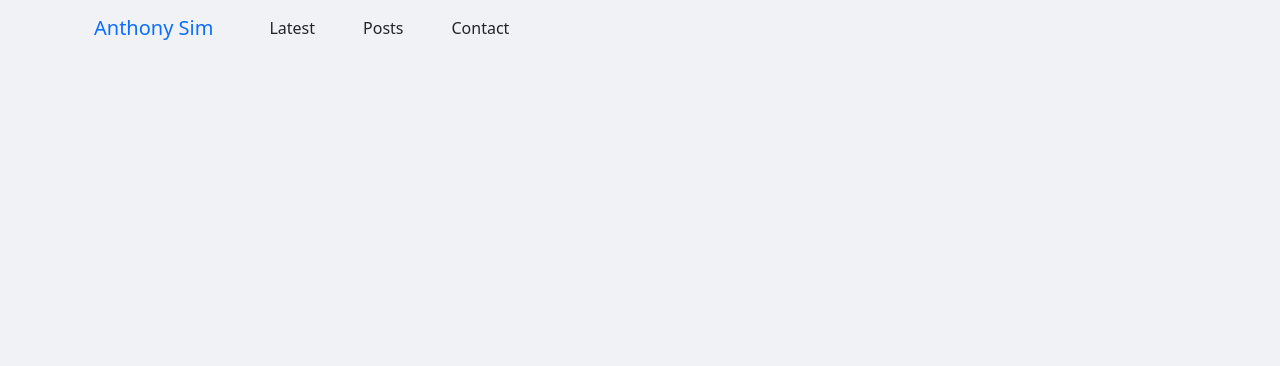
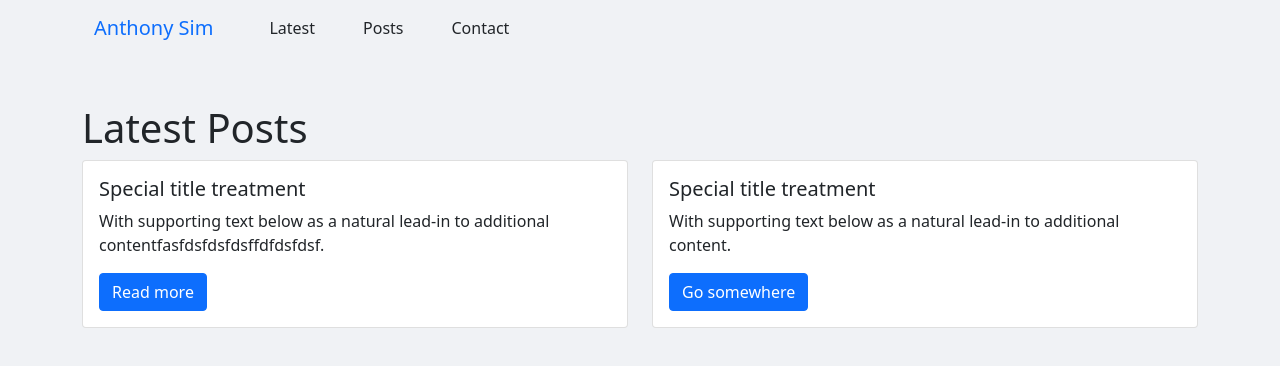
Before and after one commit to anthonysim/blog-app, a Next.js app: page / in a window 1280 px wide. Shown: the top 366 px of the page. Built offline with nearby package versions, Linux system fonts and the light colour scheme.

Commit message:
card initial

```diff
--- /dev/null
+++ b/components/Card.js
@@ -0,0 +1,40 @@
+import Link from 'next/link';
+
+export default function Card() {
+  const styleOptions = {
+    backgroundColor: 'white',
+    borderRadius: '30%'
+  }
+
+  return (
+    <div >
+      <br />
+      <br />
+      <h1 >Latest Posts</h1>
+      <div className="row" >
+        <div className="col-sm-6">
+          <div className="card">
+            <div className="card-body" style={styleOptions}>
+              <h5 className="card-title" style={styleOptions}>Special title treatment</h5>
+              <p className="card-text" style={styleOptions}>With supporting text below as a natural lead-in to additional contentfasfdsfdsfdsffdfdsfdsf.</p>
+              <Link href="/posts" >
+                <a className="btn btn-primary">Read more</a>
+              </Link>
+            </div>
+          </div>
+        </div>
+
+
+        <div className="col-sm-6">
+          <div className="card">
+            <div className="card-body" style={styleOptions}>
+              <h5 className="card-title" style={styleOptions}>Special title treatment</h5>
+              <p className="card-text" style={styleOptions}>With supporting text below as a natural lead-in to additional content.</p>
+              <a href="#" className="btn btn-primary">Go somewhere</a>
+            </div>
+          </div>
+        </div>
+      </div>
+    </div>
+  )
+}
--- a/components/MDXComponents.js
+++ b/components/MDXComponents.js
@@ -1,6 +1,20 @@
+const titleStyleOptions = {
+  color: 'green',
+}
+
+
+const paragraphStyleOptions = {
+  color: 'green',
+}
+
+
 const MDXComponents = {
-  p: (props) => <p style={{ fontSize: '50px' }} {...props} />,
-  h1: (props) => <h1 style={{ color: 'blue' }} {...props} />
+  h1: (props) => {
+    return <h1 className="text-center" style={titleStyleOptions} {...props} />
+  },
+  p: (props) => {
+    return <p className="text-center" style={paragraphStyleOptions} {...props} />
+  },
 }
 
 export default MDXComponents;
--- a/pages/index.js
+++ b/pages/index.js
@@ -1,6 +1,7 @@
 import Head from 'next/head';
 import Image from 'next/image';
 import Navbar from '../components/Navbar';
+import Card from '../components/Card';
 
 
 export default function Home() {
@@ -12,6 +13,7 @@ export default function Home() {
         <link rel="icon" href="/favicon.ico" />
       </Head>
       <Navbar />
+      <Card />
     </div>
   )
 }
--- a/pages/posts/about.mdx
+++ b/pages/posts/about.mdx
@@ -1,10 +1,10 @@
-import Button from '../../components/Button.js';
-import Navbar from '../../components/Navbar.js';
+import Button from '../../components/Button';
+import Navbar from '../../components/Navbar';
 
 <Navbar/>
 
 # Hello how are you?
+
 <Button/>
 
-
 hello
```
